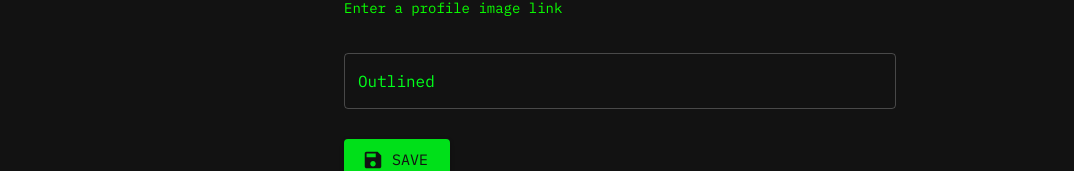
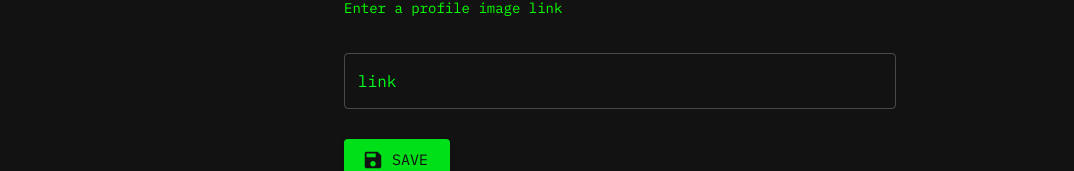
Before and after one commit to pwetherbee/cipherforums-backend, a React (Create React App) app in the folder client/: page /settings in a window 1280 px wide. Shown: the part 238-409 px from the top of the page, without its empty margins (20-1094 px from the left). Built offline with nearby package versions, Linux system fonts and the light colour scheme; no server answers.

Commit message:
removed the slate form the bio

```diff
--- a/client/src/components/Bio.js
+++ b/client/src/components/Bio.js
@@ -66,7 +66,7 @@ export default function Bio({ profile, currUser, canFollow }) {
                   src={profile?.pic || "https://i.imgur.com/AD3MbBi.jpeg"}
                 />
               </Card>
-              <Card className={classes.avi}>
+              {/* <Card className={classes.avi}> */}
               <Typography gutterBottom variant="h5" component="h2">
                 @{profile?.username || "user not found"}
                 {canFollow ? (
@@ -89,7 +89,7 @@ export default function Bio({ profile, currUser, canFollow }) {
                   ""
                 )}
               </Typography>
-              </Card>
+              {/* </Card> */}
             </CardContent>
             <CardContent>
               <Typography variant="body2" color="textSecondary" component="p">
--- a/client/src/pages/Settings.js
+++ b/client/src/pages/Settings.js
@@ -67,7 +67,7 @@ export default function Public() {
         <FormControl fullWidth>
           <TextField
             id="outlined-basic"
-            label="Outlined"
+            label="link"
             variant="outlined"
             value={avi}
             onChange={(e) => setAvi(e.target.value)}
```
Also changed, not shown: 6 other files (tests, documents, lock files or other folders). Lines whose indentation alone changed are shown as unchanged.
